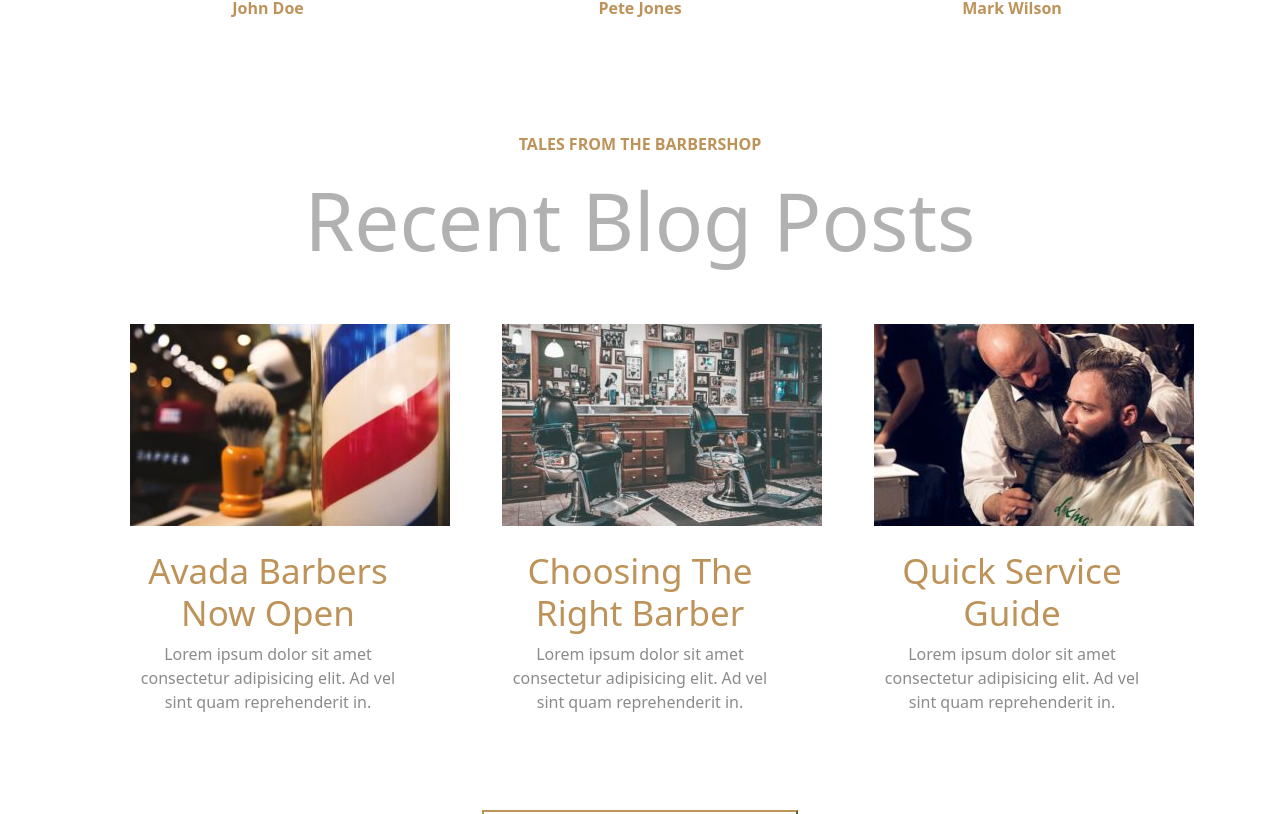
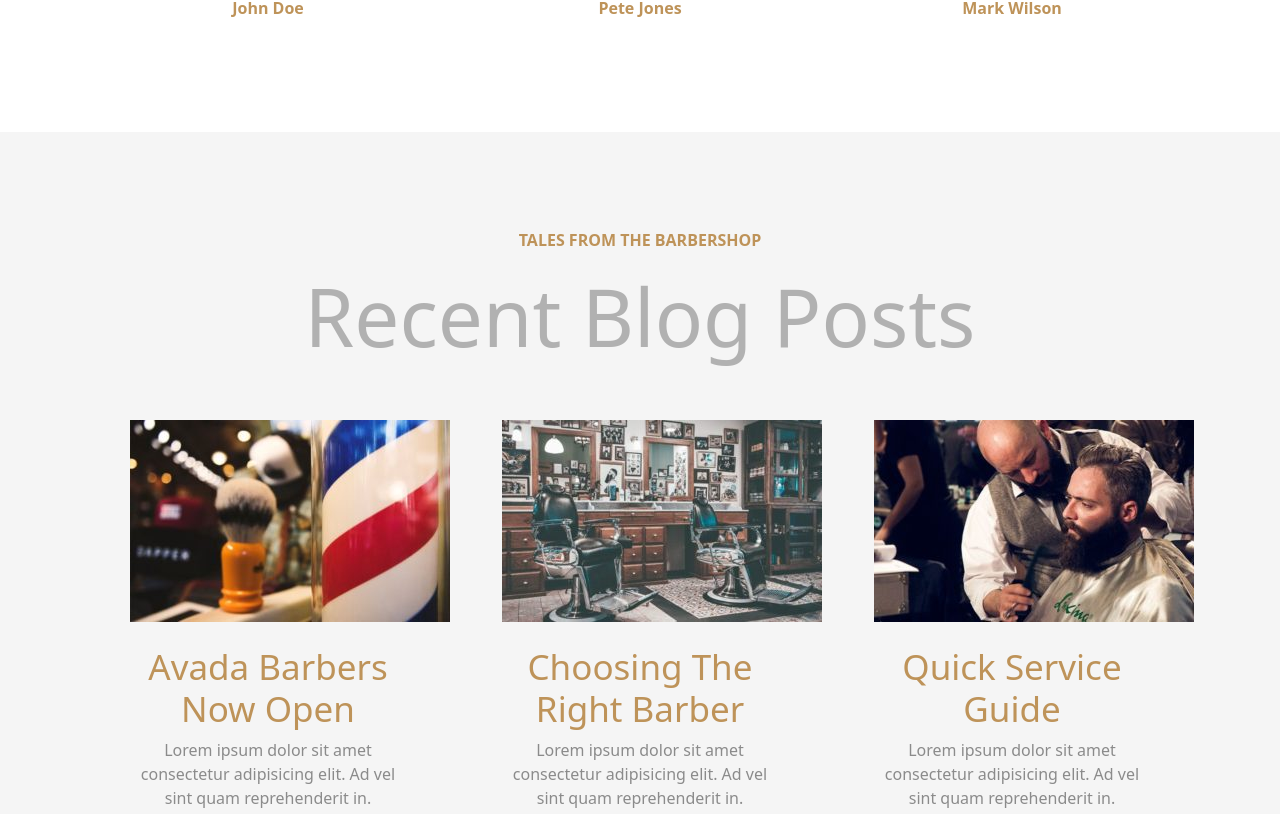
Before and after one commit to fmarabini93/proj-html-vuejs, a Vue app: page / in a window 1280 px wide. Shown: the part 4695-5509 px from the top of the page. Built offline with nearby package versions, Linux system fonts and the light colour scheme.

Commit message:
main-touchups

```diff
--- a/src/components/Main.vue
+++ b/src/components/Main.vue
@@ -90,8 +90,8 @@
                 </div>
             </div>
       </section>
-      <section id="main-fourth" class="text-center pb-5">
-          <p>Tales from the barbershop</p>
+      <section id="main-fourth" class="text-center py-5">
+          <p class="mt-5">Tales from the barbershop</p>
           <h2>Recent Blog Posts</h2>
           <div class="container clearfix">
               <div class="float-start p-5">
@@ -204,6 +204,8 @@
     }
 
     #main-fourth {
+        background: #f5f5f5;
+
         .clearfix {
             div {
                 width: calc(100%/3);
```
